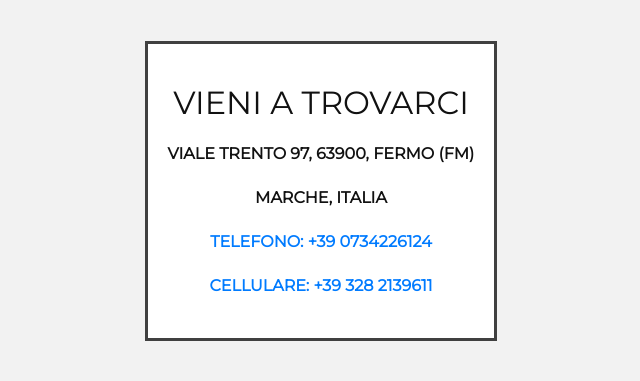
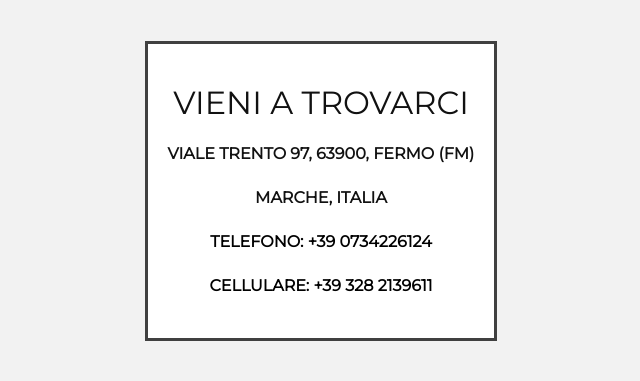
Before and after one commit to cruccc/bistrot, a PHP site: page / in a window 1280 px wide. Shown: the part 1035-1416 px from the top of the page, without its empty margins (319-959 px from the left). Run offline with PHP 8.4, Linux system fonts and the light colour scheme.

Commit message:
modifica colori

```diff
--- a/home.css
+++ b/home.css
@@ -6,7 +6,7 @@
   height: 400px !important;
   width: 100% !important;
   overflow: hidden;
-  background-color: #f2f2f2;
+  background-color: #f7f7f7;
 }
 
 .google-maps > iframe {
--- a/index.php
+++ b/index.php
@@ -22,8 +22,8 @@
                 <h2>VIENI A TROVARCI</h2>
                 <p>VIALE TRENTO 97, 63900, FERMO (FM)</p>
                 <p>MARCHE, ITALIA</p>
-                <p><a href="tel:+39 0734226124" >TELEFONO: +39 0734226124</a></p>
-                <p><a href="tel:+39 328 2139611" >CELLULARE: +39 328 2139611</a></p>
+                <p><a href="tel:+39 0734226124" style="color: #000000">TELEFONO: +39 0734226124</a></p>
+                <p><a href="tel:+39 328 2139611" style="color: #000000">CELLULARE: +39 328 2139611</a></p>
             </div>
         </div>
         <div class="row riga riga1">
```
